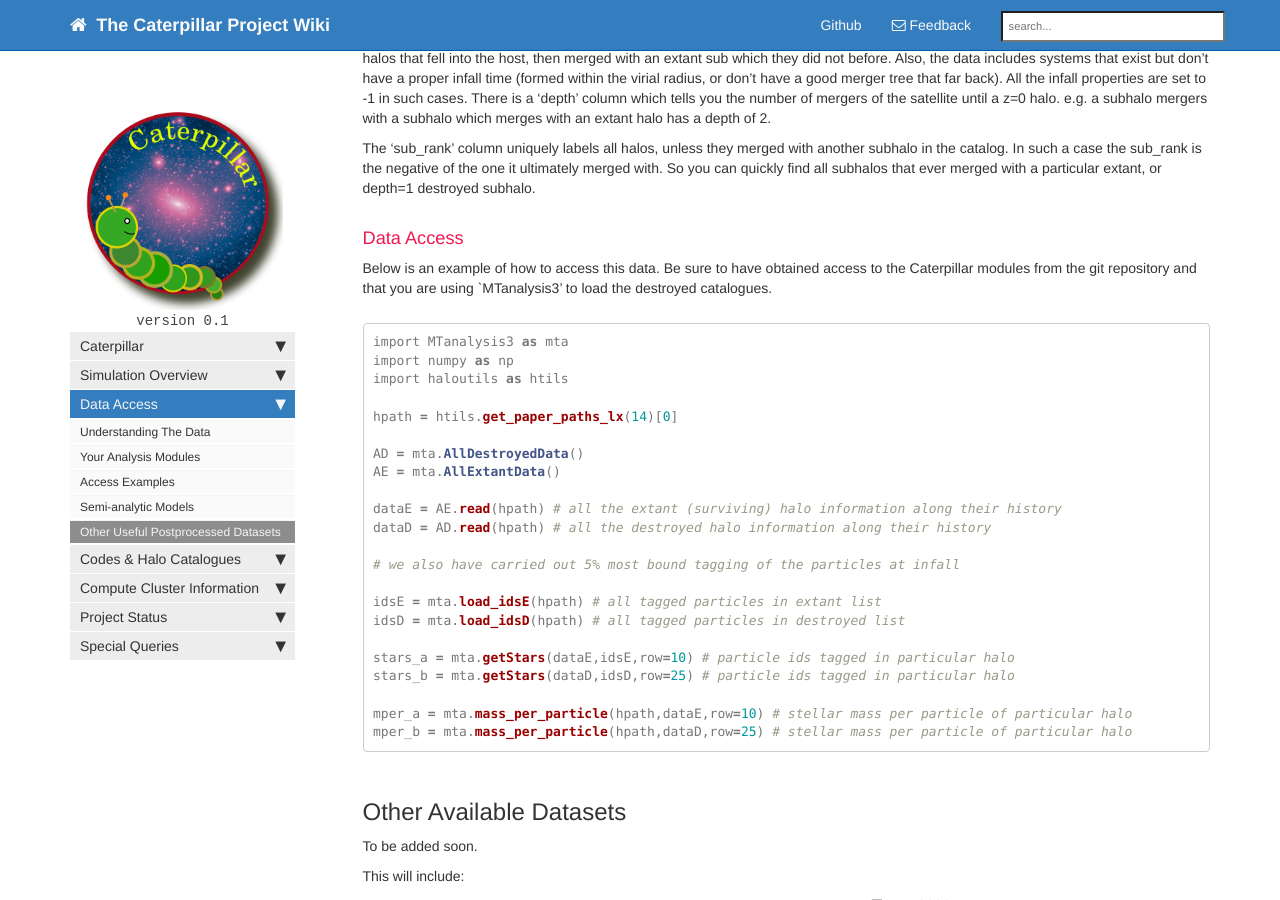
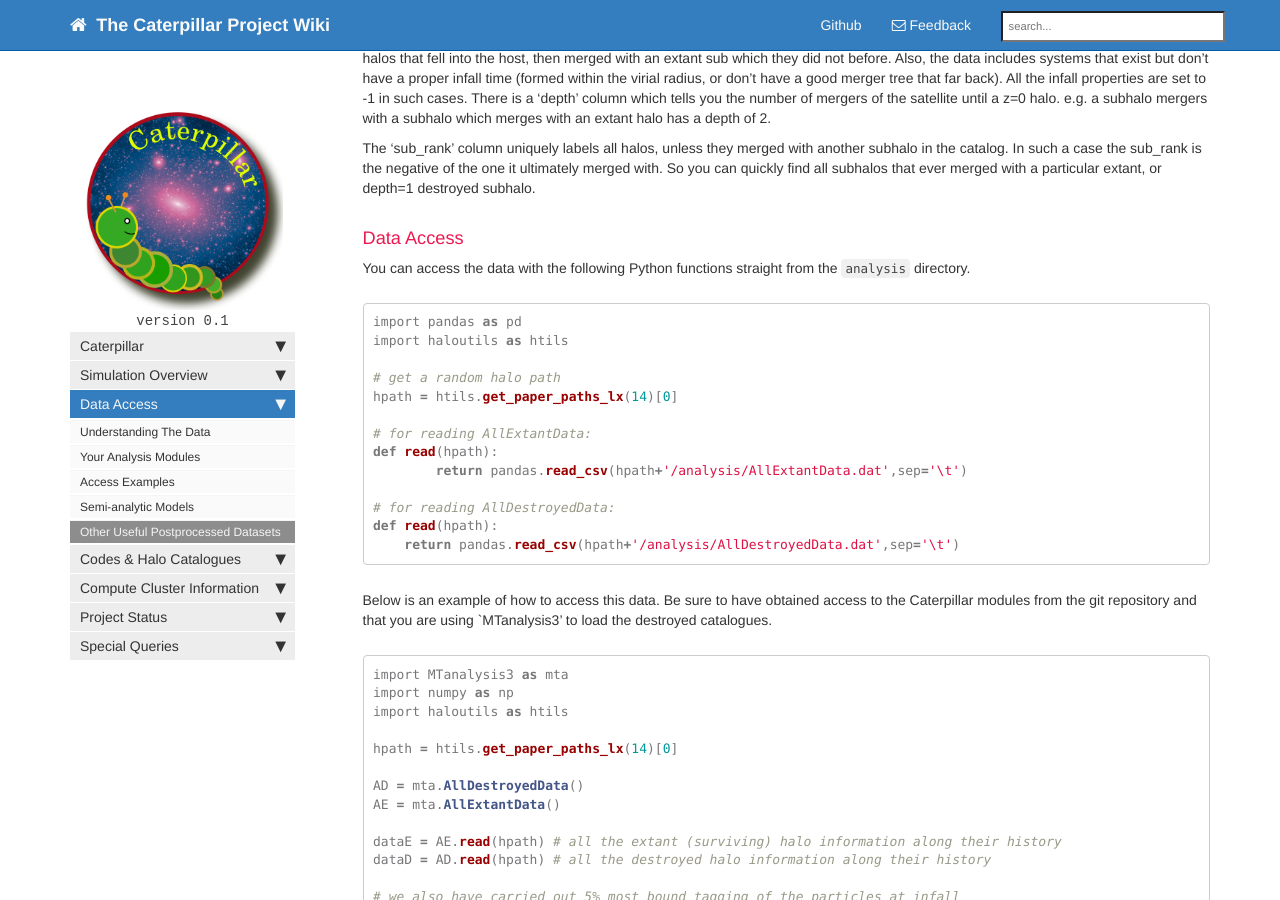
Before and after one commit to caterpillarproject/wiki, a Jekyll site: the page built from doc_datasets.md, in a window 1280 px wide and 900 px high, scrolled down 1176 px. Built offline with Jekyll 4.4.1, drawn with Linux system fonts in a browser that asks for light colours; nearby versions of some CDN libraries; library files that are not in the unit come from our copies; Markdown is read by kramdown in place of the engine named in the settings; formulas are drawn with MathJax 3; comment, search, counter and statistics services are not loaded; some of the changed text lies outside the part shown.

Commit message:
updated to easily access data for destroyed and extant catalogues

````diff
--- a/doc_datasets.md
+++ b/doc_datasets.md
@@ -8,7 +8,7 @@ summary: "Here you can find a range of available datasets which have been postpr
 ## Subhalo Catalogue Information
 
 ### Data Description
-In each of the halo `analysis/' subdirectories we have extant and destroyed catalogue information for the subhalos of the main host.
+In each of the halo `analysis/` subdirectories we have extant and destroyed catalogue information for the subhalos of the main host.
 
 We have all halo information at three different times:
 
@@ -140,6 +140,24 @@ The 'sub_rank' column uniquely labels all halos, unless they merged with another
 
 ### Data Access
 
+You can access the data with the following Python functions straight from the `analysis` directory.
+
+```python
+import pandas as pd
+import haloutils as htils
+
+# get a random halo path
+hpath = htils.get_paper_paths_lx(14)[0]
+
+# for reading AllExtantData:
+def read(hpath):
+        return pandas.read_csv(hpath+'/analysis/AllExtantData.dat',sep='\t')
+
+# for reading AllDestroyedData:
+def read(hpath):
+    return pandas.read_csv(hpath+'/analysis/AllDestroyedData.dat',sep='\t')
+```
+
 Below is an example of how to access this data. Be sure to have obtained access to the Caterpillar modules from the git repository and that you are using `MTanalysis3' to load the destroyed catalogues.
 
 ```python
````
